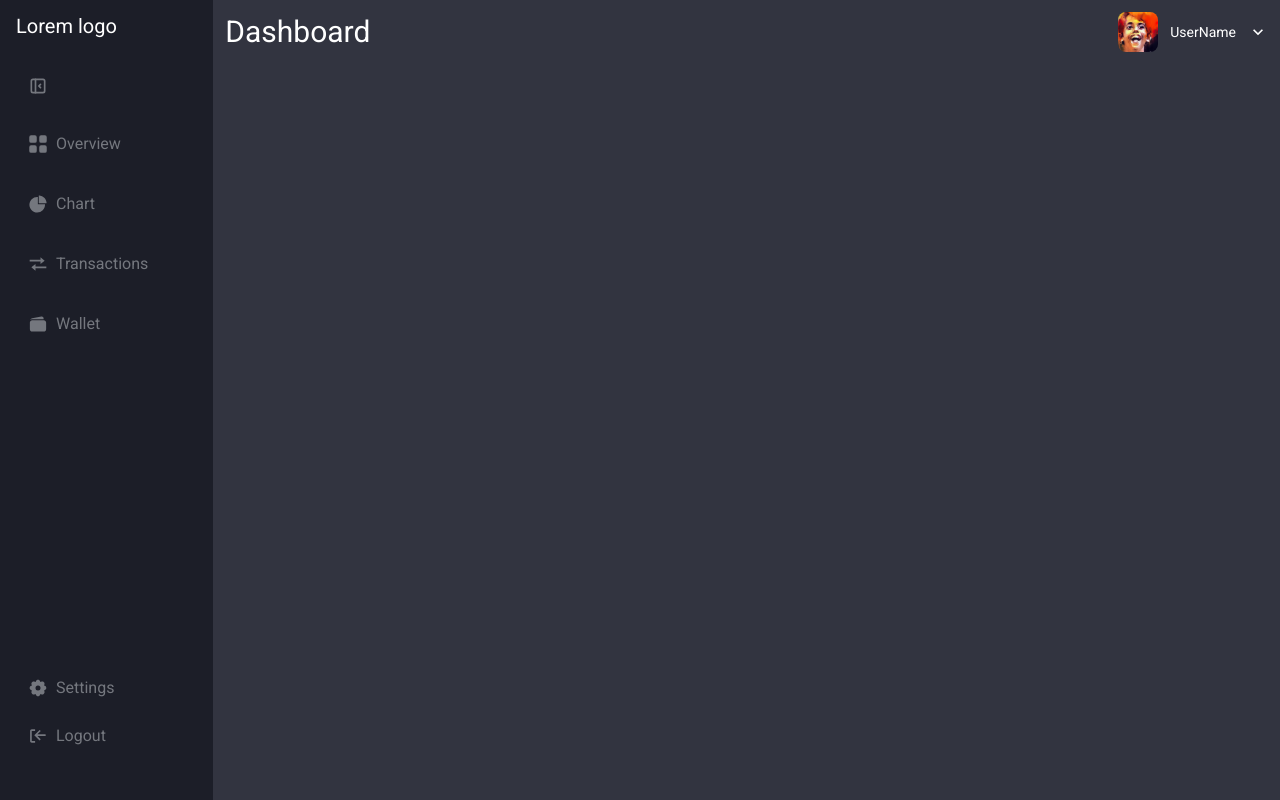
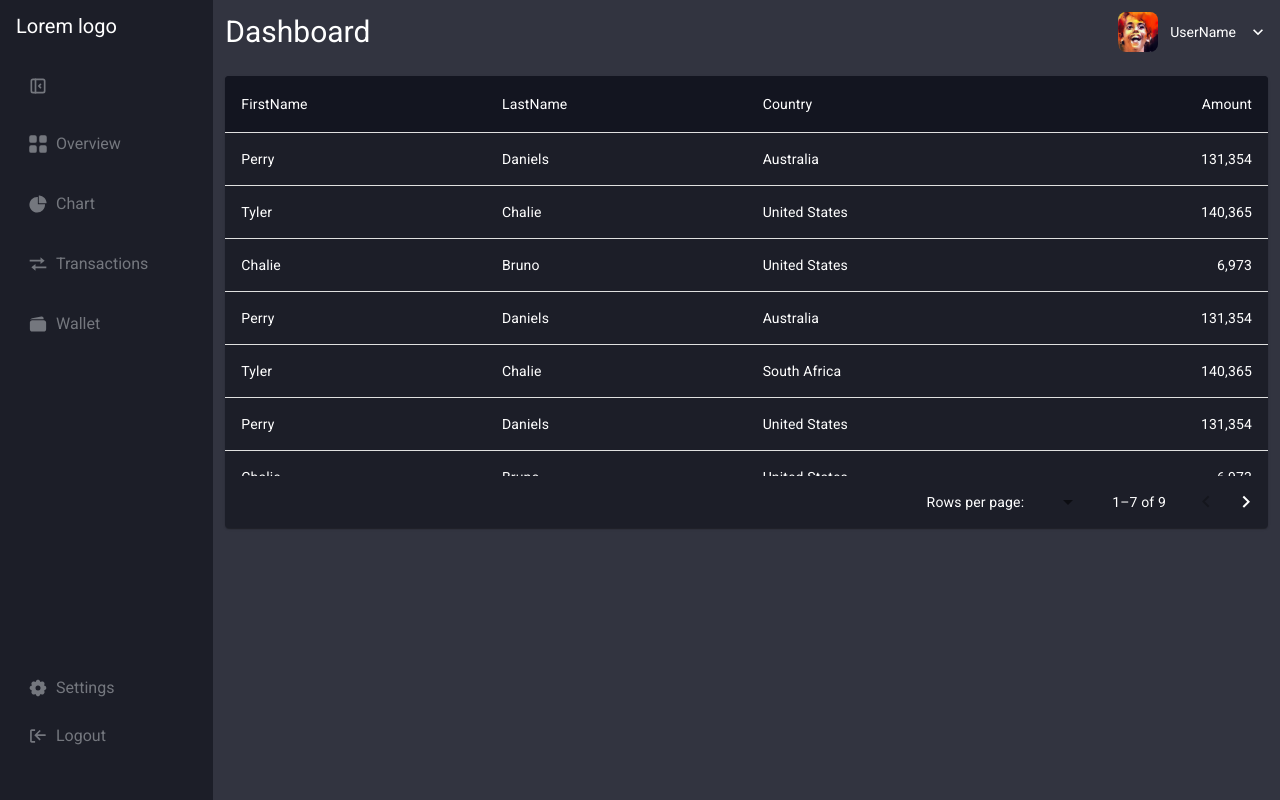
Before and after one commit to Kamasah-Dickson/CryptoExchange, a React (Vite) app: page /dashboard in a window 1280 px wide. Built offline with nearby package versions, Linux system fonts and the light colour scheme; no server answers.

Commit message:
update dashboard ui

```diff
--- a/src/Pages/Dashboard.tsx
+++ b/src/Pages/Dashboard.tsx
@@ -1,8 +1,15 @@
-import { useEffect } from "react";
+import { useEffect, useState } from "react";
 import Dashboard_Header from "../Components/Dashboard_Header";
 import Dashboard_Sidebar from "../Components/Dashboard_Sidebar";
+import Table from "../Components/Table";
+import { useLocation } from "react-router-dom";
+import Chart from "../Components/Chart";
+import Transactions from "../Components/Transactions";
+import Wallet from "../Components/Wallet";
 
 function Dashboard() {
+	const { pathname } = useLocation();
+
 	useEffect(() => {
 		document.body.style.background = "#323440";
 	}, []);
@@ -11,6 +18,9 @@ function Dashboard() {
 			<Dashboard_Sidebar />
 			<div className="h-screen flex-[11] bg-[#323440] md:flex-[10]">
 				<Dashboard_Header />
+				<div className="p-3">
+					<Table />
+				</div>
 			</div>
 		</div>
 	);
```
